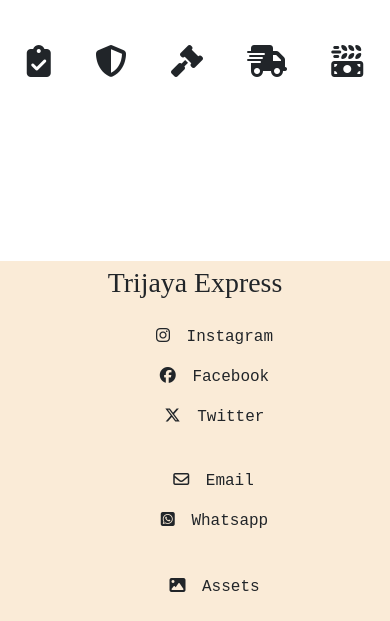
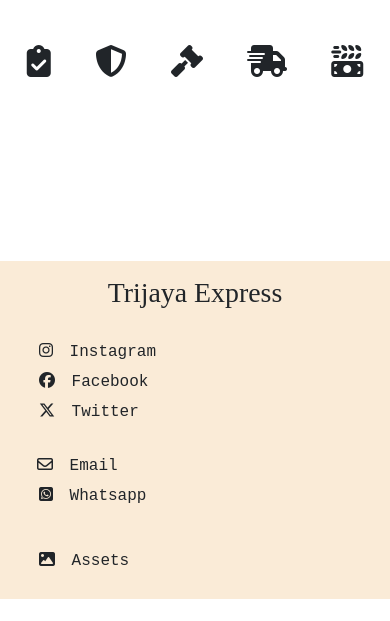
Before and after one commit to jeremi112/trijaya, a plain HTML site: page index.html in a window 390 px wide. Shown: the part 9433-10054 px from the top of the page. After the commit the page ends 10032 px from the top, so only its background shows below. Drawn offline with nearby package versions, Linux system fonts and the light colour scheme; a web font is replaced by a local one.

Commit message:
Update style.css
make ul li justify start

```diff
--- a/style.css
+++ b/style.css
@@ -1123,7 +1123,9 @@
     width: 100%;
    }
 
+
 }
+
 
 
 @media screen and (max-width:400px){
@@ -1167,6 +1169,7 @@
     nav{
         padding-top: 30px;
     }
+
 }
 
 @media screen and (max-width:1100px){
@@ -1378,5 +1381,14 @@
        .foot4{
         width: 100%;
        }
+       .foot2 ul li{
+        margin: 0;
+        }
+        .foot3 ul li{
+         margin: 0;
+        }
+        .foot4 ul li{
+         margin: 0;
+        }
 
 }
```
